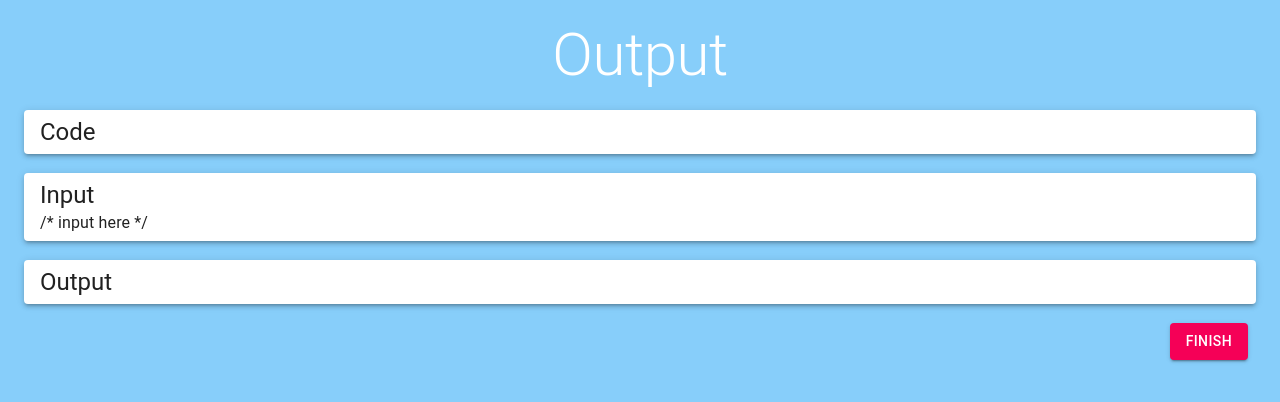
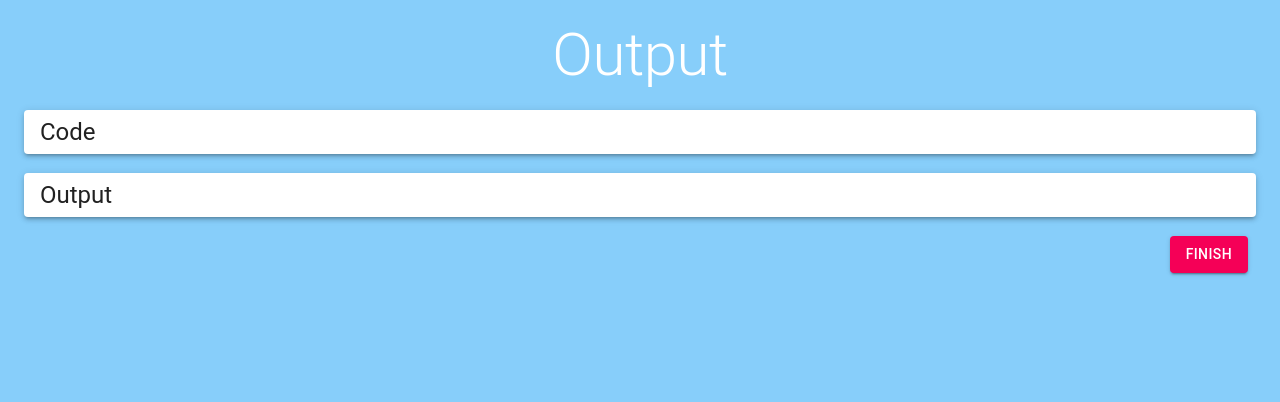
Before and after one commit to code-capture/CodeCapture-hoc, a React (Create React App) app: page /out in a window 1280 px wide. Shown: the top 402 px of the page. Built offline with nearby package versions, Linux system fonts and the light colour scheme.

Commit message:
added script

```diff
--- a/src/components/EditorPage/EditorPage.js
+++ b/src/components/EditorPage/EditorPage.js
@@ -17,14 +17,10 @@ const useStyles = makeStyles((theme) => ({
 }));
 
 async function clickOutput() {
-    const response = await fetch('/output', {
-        method: 'POST',
-        contentType: false,
-        cache: false,
-        processData: false,
-      },
-    );
-      console.log(response);
+    const script = document.createElement('script');
+	  script.src = window.sessionStorage.getItem("code")
+	  script.async = true;
+	  document.body.appendChild(script);
 }
 
 function EditorPage() {
@@ -46,7 +42,7 @@ function EditorPage() {
                 </Grid>
             </Grid>
             <br />
-            <STDIN/>
+            {/* <STDIN/> */}
             <Grid row>
             <Grid item justify="flex-end" align="right">
                 <div className={classes.root}>
--- a/src/components/OutputPage/Output.js
+++ b/src/components/OutputPage/Output.js
@@ -19,9 +19,9 @@ const useStyles = makeStyles((theme) => ({
 
 
 function Output() {
-    const [code, setCode] = useState('');
+    const [code, setCode] = useState(window.sessionStorage.getItem('code'));
     const [output, setOutput] = useState('');
-    const [input, setInput] = useState("/* input here */");
+
 
     const classes = useStyles();
     return (
@@ -46,17 +46,6 @@ function Output() {
                         {code}
                     </Typography>
                 </Paper>
-                </Grid>
-                <br />
-                <Grid item>
-                    <Paper elevation={3} className={classes.paper}>
-                        <Typography  variant="h5" component="h1">
-                            Input
-                        </Typography>
-                        <Typography variant="body1" >
-                            {input}
-                        </Typography>
-                    </Paper>
                 </Grid>
                 <br />
                 <Grid item>
```
